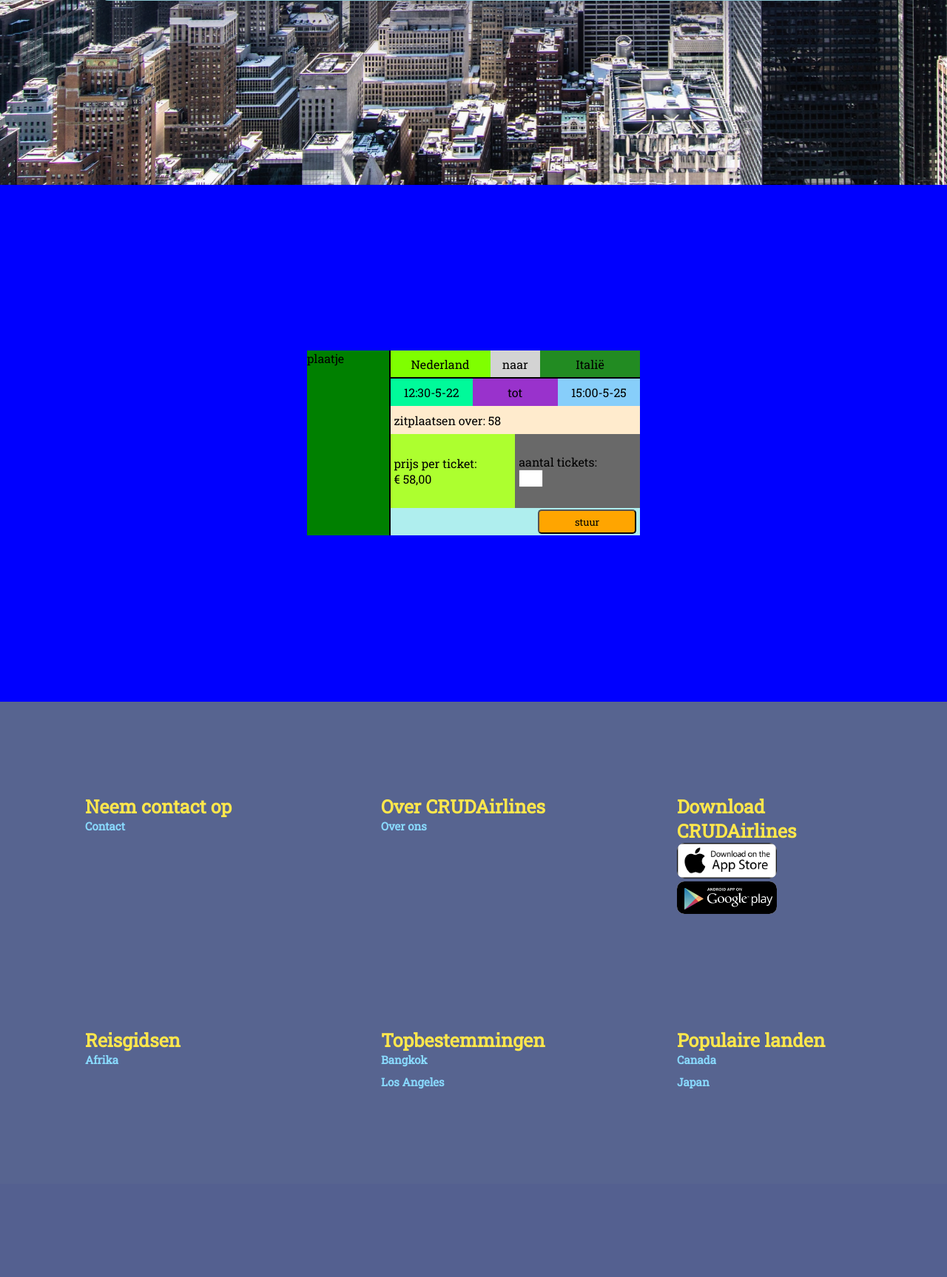
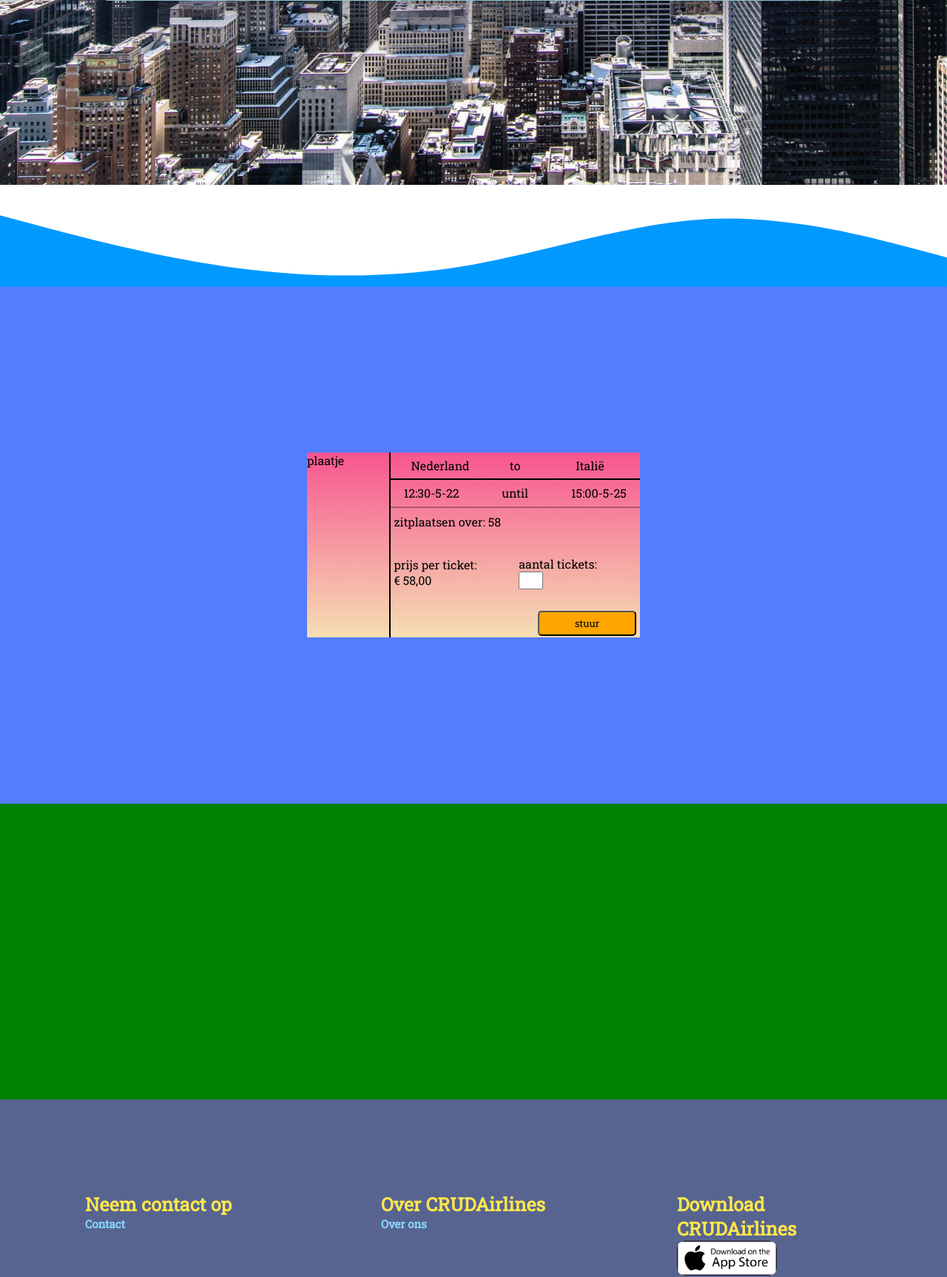
Before and after one commit to jochem11/CRUD, a PHP site: page /CRUD/ in a window 1280 px wide. Shown: the part 603-2330 px from the top of the page at 74% size. Before the commit the page ends 2204 px from the top, so only its background shows below. Run offline with PHP 8.4, Linux system fonts and the light colour scheme; some libraries are stand-ins or nearby versions.

Commit message:
goede stijling boekding

```diff
--- a/css/styles.css
+++ b/css/styles.css
@@ -640,15 +640,21 @@
   align-items: center;
   justify-content: center;
   flex-wrap: wrap;
-  background-color: blue;
+  background-color: #547cff;
   padding-left: 5px;
   padding-right: 5px;
+}
+
+.vluchtencontainer svg {
+  background-color: white;
+  margin-top: -6%;
+  width: 100%;
 }
 
 .vluchtencontainer .vlucht {
   width: 450px;
   height: 250px;
-  background-color: white;
+  background-image: linear-gradient(#f75590, wheat);
   display: flex;
 }
 
@@ -660,7 +666,6 @@
 .vluchtencontainer .vlucht .plaatje {
   height: 100%;
   width: 25%;
-  background-color: green;
   overflow: hidden;
   border-right: 2px solid black;
 }
@@ -668,7 +673,6 @@
 .vluchtencontainer .vlucht .tekst .van-naar {
   width: 100%;
   height: 15%;
-  background-color: purple;
   display: flex;
   border-bottom: 2px solid black;
 }
@@ -676,7 +680,6 @@
 .vluchtencontainer .vlucht .tekst .van-naar .van {
   width: 40%;
   height: 100%;
-  background-color: chartreuse;
   display: flex;
   justify-content: center;
   align-items: center;
@@ -685,7 +688,6 @@
 .vluchtencontainer .vlucht .van-naar .tussenstuk {
   width: 20%;
   height: 100%;
-  background-color: lightgray;
   display: flex;
   align-items: center;
   justify-content: center;
@@ -694,7 +696,6 @@
 .vluchtencontainer .vlucht .van-naar .naar {
   width: 40%;
   height: 100%;
-  background-color: forestgreen;
   display: flex;
   justify-content: center;
   align-items: center;
@@ -703,14 +704,13 @@
 .vluchtencontainer .vlucht .tekst .tijden {
   width: 100%;
   height: 15%;
-  background-color: #f75590;
   display: flex;
+  border-bottom: 2px solid rgba(0, 0, 0, 0.3);
 }
 
 .vluchtencontainer .vlucht .tekst .tijden .begintijd {
   width: 33%;
   height: 100%;
-  background-color: mediumspringgreen;
   display: flex;
   justify-content: center;
   align-items: center;
@@ -719,7 +719,6 @@
 .vluchtencontainer .vlucht .tekst .tijden .tot {
   width: 34%;
   height: 100%;
-  background-color: darkorchid;
   display: flex;
   justify-content: center;
   align-items: center;
@@ -728,7 +727,6 @@
 .vluchtencontainer .vlucht .tijden .eindtijd {
   width: 33%;
   height: 100%;
-  background-color: lightskyblue;
   display: flex;
   justify-content: center;
   align-items: center;
@@ -737,7 +735,6 @@
 .vluchtencontainer .vlucht .zitplaatsen {
   width: 100%;
   height: 15%;
-  background-color: blanchedalmond;
   display: flex;
   align-items: center;
   justify-content: left;
@@ -747,14 +744,12 @@
 .vluchtencontainer .vlucht .prijs-aantal {
   height: 40%;
   width: 100%;
-  background-color: chocolate;
   display: flex;
 }
 
 .vluchtencontainer .vlucht .prijs-aantal .prijs {
   width: 50%;
   height: 100%;
-  background-color: greenyellow;
   display: flex;
   align-items: center;
   justify-content: left;
@@ -764,7 +759,6 @@
 .vluchtencontainer .vlucht .prijs-aantal .aantal-pers {
   width: 50%;
   height: 100%;
-  background-color: dimgray;
   display: flex;
   align-items: center;
   justify-content: left;
@@ -779,7 +773,6 @@
 .vluchtencontainer .vlucht .stuur {
   height: 15%;
   width: 100%;
-  background-color: paleturquoise;
   display: flex;
   justify-content: right;
   align-items: center;
@@ -792,3 +785,13 @@
   background-color: orange;
   border-radius: 5px;
 }
+/*////////////////////////////////////////|
+----------------reviews-------------------|
+//////////////////////////////////////////|*/
+
+.revieuwcontainer {
+  min-height: 400px;
+  height: 100%;
+  width: 100%;
+  background-color: green;
+}
--- a/index.php
+++ b/index.php
@@ -130,6 +130,9 @@
         </div>
       </div>
     </div>
+    <svg xmlns="http://www.w3.org/2000/svg" viewBox="0 150 1440 150">
+      <path fill="#0099ff" fill-opacity="1" d="M0,192L60,208C120,224,240,256,360,272C480,288,600,288,720,266.7C840,245,960,203,1080,197.3C1200,192,1320,224,1380,240L1440,256L1440,320L1380,320C1320,320,1200,320,1080,320C960,320,840,320,720,320C600,320,480,320,360,320C240,320,120,320,60,320L0,320Z"></path>
+    </svg>
     <div class="vluchtencontainer">
     <form action="" method="post">
       <div class="vlucht">
@@ -137,12 +140,12 @@
         <div class="tekst">
           <div class="van-naar">
             <div class="van">Nederland</div>
-            <div class="tussenstuk">naar</div>
+            <div class="tussenstuk">to</div>
             <div class="naar">Italië</div>
           </div>
           <div class="tijden">
             <div class="begintijd">12:30-5-22</div>
-            <div class="tot">tot</div>
+            <div class="tot">until</div>
             <div class="eindtijd">15:00-5-25</div>
           </div>
           <div class="zitplaatsen">zitplaatsen over: 58</div>
@@ -162,13 +165,16 @@
       </div>
       </form>
     </div>
+    <div class="revieuwcontainer">
+
+    </div>
     <div class="logincontainer" id="signupcontainer">
       <div class="signupContainer">
         <div class="pictureContainer">
           <img src="pictures/loginPicture.png" alt="loginPicture" />
         </div>
         <div class="invoerContainer">
-          <form action="NewAcc.php" method="post">
+          <form action="php/NewAcc.php" method="post">
             <p>name</p>
             <input type="text" name="name" placeholder="name:" required />
             <p>password</p>
```
Also changed, not shown: includes/newAcc.php (deleted, +0 -14 lines), php/NewAcc.php (+14 -0 lines).
